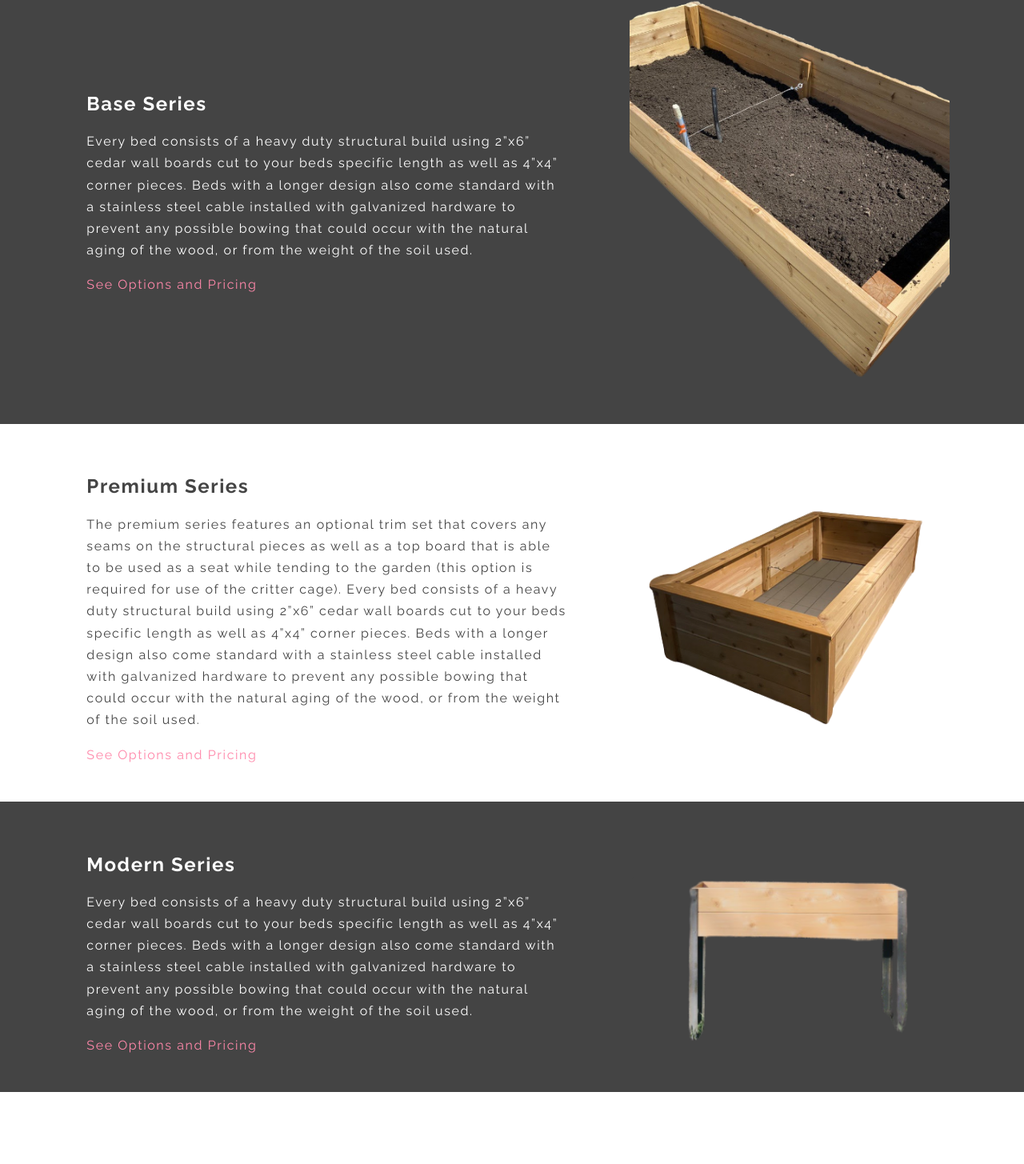
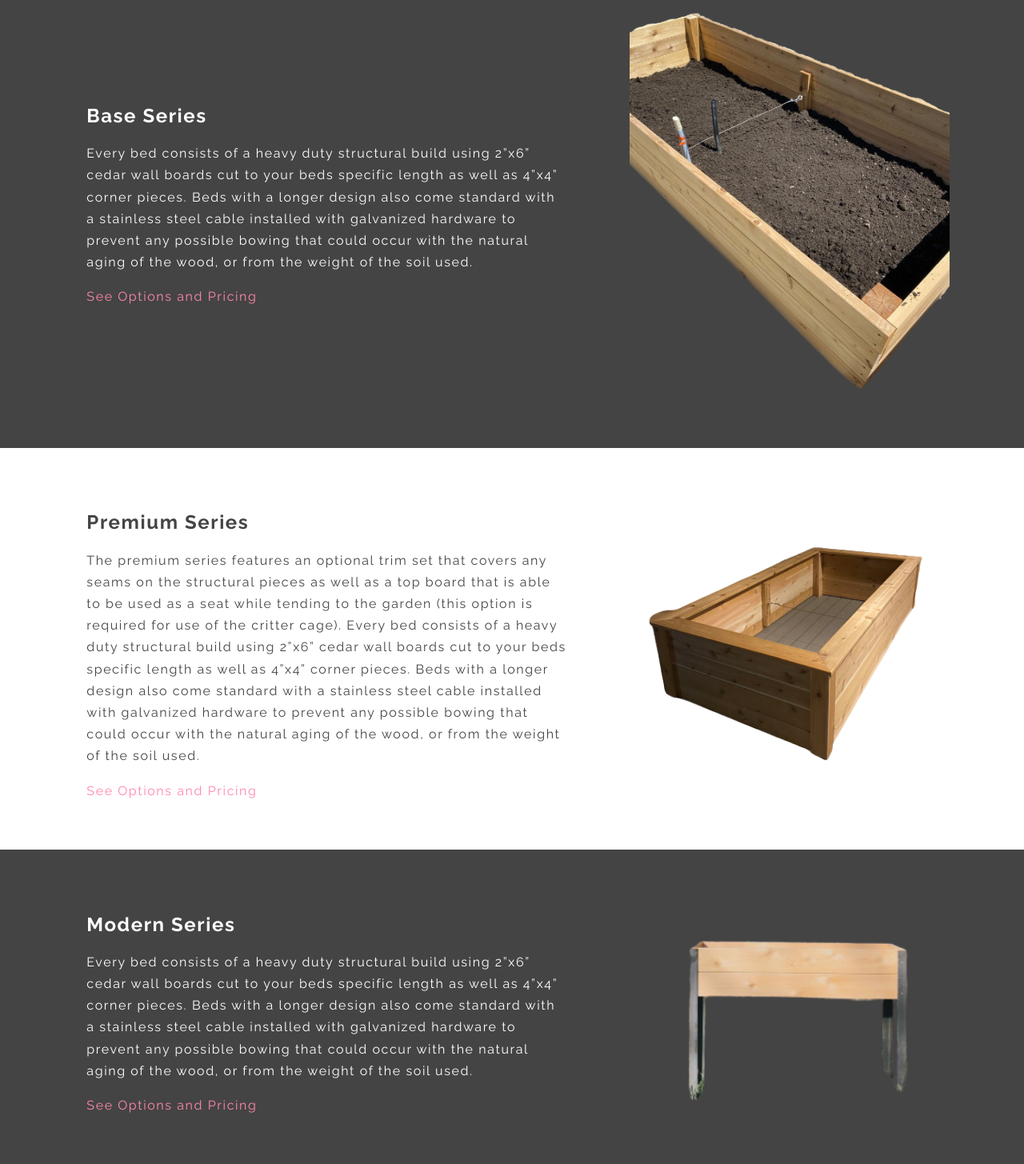
Before and after one commit to cpabbot/HuntGardenBeds, a plain HTML site: page products/index.html in a window 1280 px wide. Shown: the part 206-1661 px from the top of the page at 80% size. Before the commit the page ends 1571 px from the top, so only its background shows below. Drawn offline with Linux system fonts and the light colour scheme.

Commit message:
adjusted paddings

```diff
--- a/css/main.css
+++ b/css/main.css
@@ -77,6 +77,7 @@ html, body { padding: 0; margin: 0; }
 .padded2 { padding: 30px; }
 .padded-below { padding-bottom: 15px; }
 .padded-text { padding: 0.3rem 0; }
+.padded-vertical2 { padding-top: 45px; padding-bottom:  45px; }
 /* .no-padding { padding: 0; } */
 
 .margin-above { margin-top: 0.8rem; }
--- a/products/index.html
+++ b/products/index.html
@@ -34,7 +34,7 @@
         <a href="#modern-series" class="nav-text | padded link" style="margin: 0;">Modern Series</a>
     </div>
     <div class="container flex-col space-evenly">
-        <div class="dark-element container padded2 space-evenly">
+        <div class="dark-element container padded2 padded-vertical2 space-evenly">
             <span class="anchor" id="base-series"></span>
             <div class="padded">
                 <h2>Base Series</h2>
@@ -71,7 +71,7 @@
             </div>
             <img src="../img/baseseries.png" alt="base series" class="element hidden">
         </div>
-        <div class="container padded2 space-evenly">
+        <div class="container padded2 padded-vertical2 space-evenly">
             <div class="padded">
                 <span class="anchor" id="premium-series"></span>
                 <h2>Premium Series</h2>
@@ -108,7 +108,7 @@
             </div>
             <img src="../img/premiumseries.png" alt="premium series" class="element hidden">
         </div>
-        <div class="dark-element container padded2 space-evenly">
+        <div class="dark-element container padded2 padded-vertical2 space-evenly">
             <div class="padded">
                 <span class="anchor" id="modern-series"></span>
                 <h2>Modern Series</h2>
```
